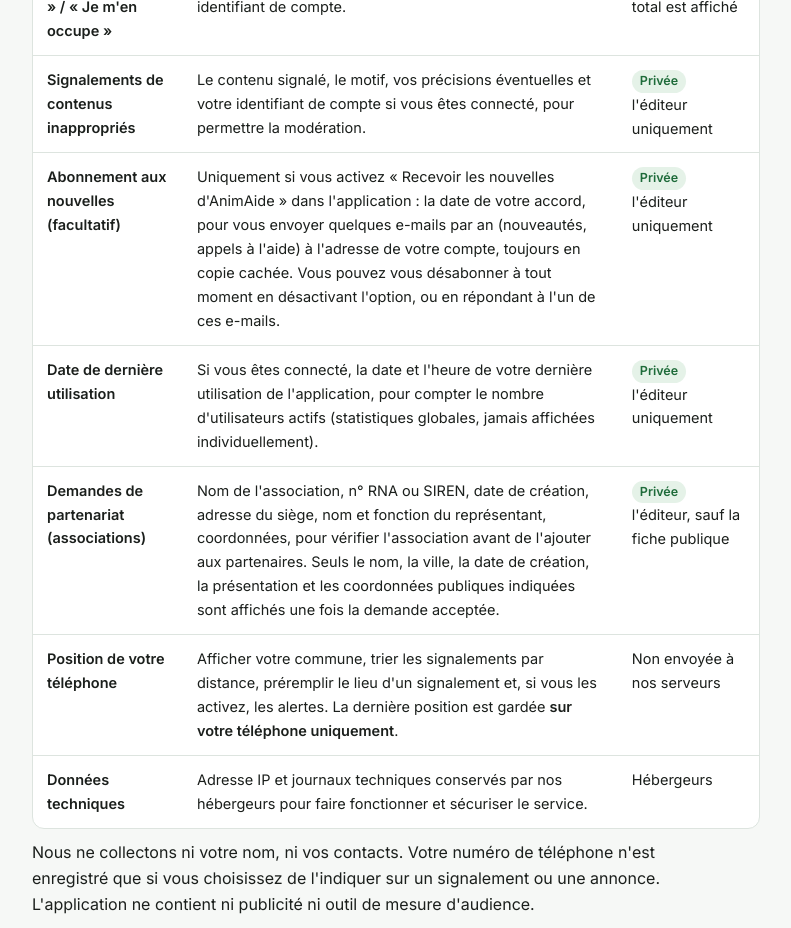
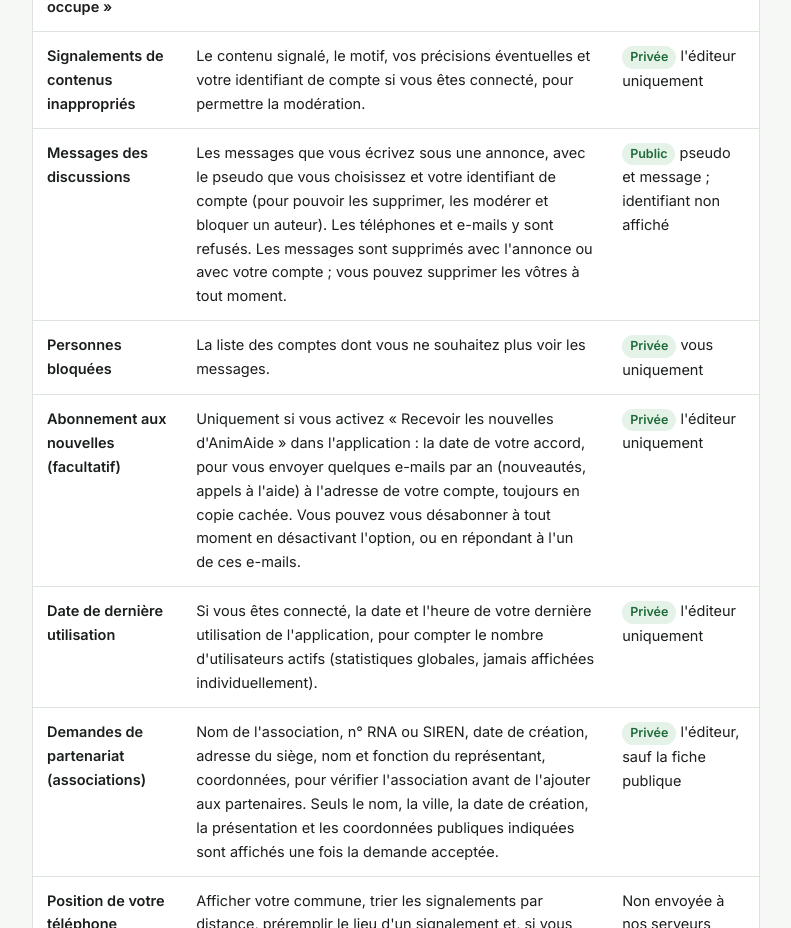
Before and after one commit to smyli84/animaide-site, a plain HTML site: page politique-de-confidentialite.html in a window 1280 px wide. Shown: the part 1720-2648 px from the top of the page, without its empty margins (244-1035 px from the left). Drawn offline with Linux system fonts and the light colour scheme.

Commit message:
Politique : messages des discussions et blocages

```diff
--- a/politique-de-confidentialite.html
+++ b/politique-de-confidentialite.html
@@ -120,6 +120,8 @@ footer { border-top: 1px solid var(--trait); padding-top: 18px; color: var(--gri
         <tr><td>Annonces de dons</td><td>Ce que vous donnez ou cherchez (titre, description, catégorie, commune) et les coordonnées de contact que <strong>vous choisissez</strong> d'indiquer : téléphone et/ou e-mail.</td><td><span class="pastille">Public</span> tous les utilisateurs</td></tr>
         <tr><td>« Je l'ai vu aussi » / « Je m'en occupe »</td><td>Votre indication sur un signalement, enregistrée avec votre identifiant de compte.</td><td>Seul le nombre total est affiché</td></tr>
         <tr><td>Signalements de contenus inappropriés</td><td>Le contenu signalé, le motif, vos précisions éventuelles et votre identifiant de compte si vous êtes connecté, pour permettre la modération.</td><td><span class="pastille">Privée</span> l'éditeur uniquement</td></tr>
+        <tr><td>Messages des discussions</td><td>Les messages que vous écrivez sous une annonce, avec le pseudo que vous choisissez et votre identifiant de compte (pour pouvoir les supprimer, les modérer et bloquer un auteur). Les téléphones et e-mails y sont refusés. Les messages sont supprimés avec l'annonce ou avec votre compte ; vous pouvez supprimer les vôtres à tout moment.</td><td><span class="pastille">Public</span> pseudo et message ; identifiant non affiché</td></tr>
+        <tr><td>Personnes bloquées</td><td>La liste des comptes dont vous ne souhaitez plus voir les messages.</td><td><span class="pastille">Privée</span> vous uniquement</td></tr>
         <tr><td>Abonnement aux nouvelles (facultatif)</td><td>Uniquement si vous activez « Recevoir les nouvelles d'AnimAide » dans l'application : la date de votre accord, pour vous envoyer quelques e-mails par an (nouveautés, appels à l'aide) à l'adresse de votre compte, toujours en copie cachée. Vous pouvez vous désabonner à tout moment en désactivant l'option, ou en répondant à l'un de ces e-mails.</td><td><span class="pastille">Privée</span> l'éditeur uniquement</td></tr>
         <tr><td>Date de dernière utilisation</td><td>Si vous êtes connecté, la date et l'heure de votre dernière utilisation de l'application, pour compter le nombre d'utilisateurs actifs (statistiques globales, jamais affichées individuellement).</td><td><span class="pastille">Privée</span> l'éditeur uniquement</td></tr>
         <tr><td>Demandes de partenariat (associations)</td><td>Nom de l'association, n° RNA ou SIREN, date de création, adresse du siège, nom et fonction du représentant, coordonnées, pour vérifier l'association avant de l'ajouter aux partenaires. Seuls le nom, la ville, la date de création, la présentation et les coordonnées publiques indiquées sont affichés une fois la demande acceptée.</td><td><span class="pastille">Privée</span> l'éditeur, sauf la fiche publique</td></tr>
```
